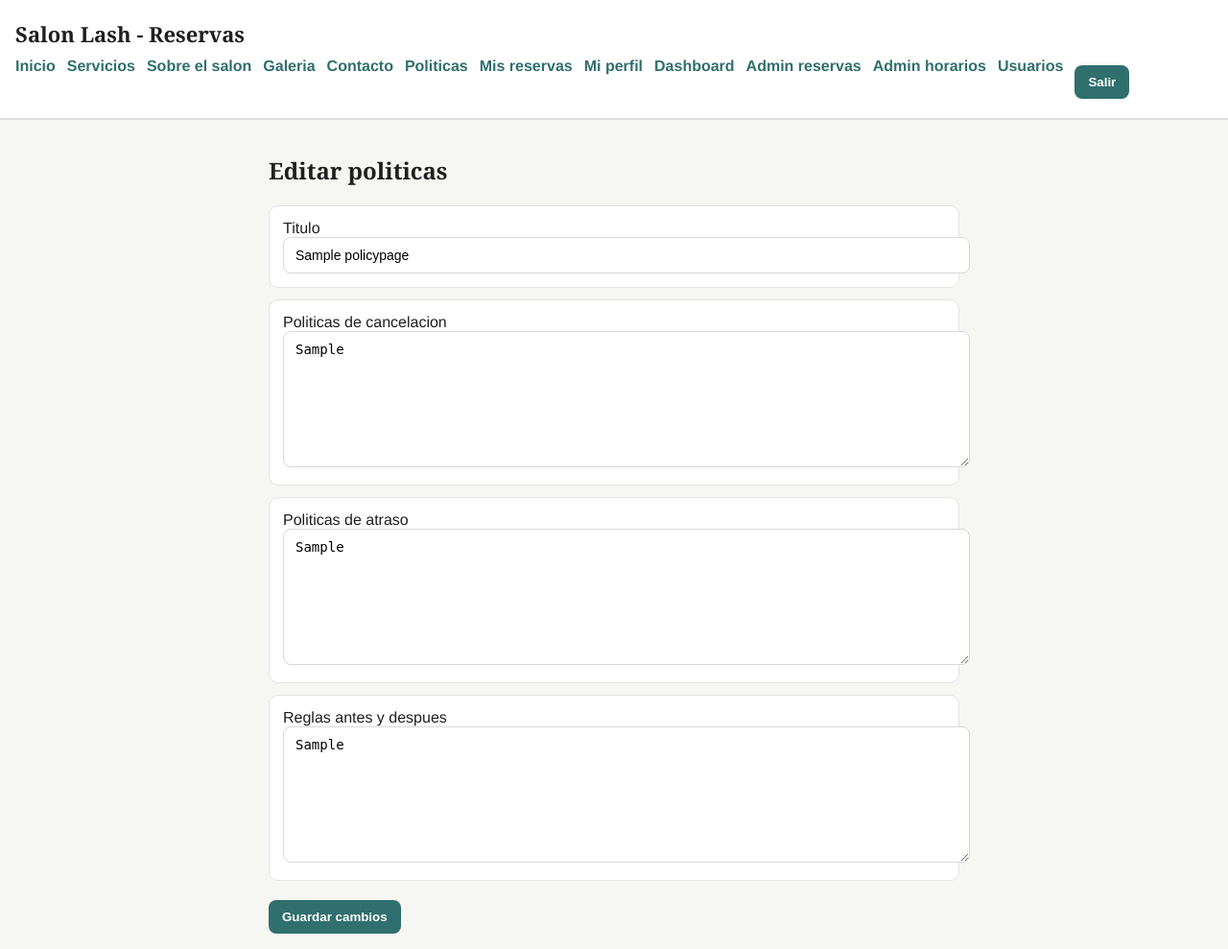
After one commit to KurtKuschS/appointment-booking-system, a Django app: page /policies/edit/ in a window 1280 px wide. The commit adds this page. Shown: the whole page at 96% size. Run offline with Django 5.2, Linux system fonts and the light colour scheme; a user stored in the database is signed in; tables that the repository leaves empty hold one stand-in row (values such as "Sample post").

Commit message:
add PolicyPage model, forms, views, and templates for policy management

```diff
--- a/pages/forms.py
+++ b/pages/forms.py
@@ -2,7 +2,7 @@ import re
 
 from django import forms
 
-from .models import AboutPage, AboutPhoto, ContactPage, GalleryPage, GalleryPhoto
+from .models import AboutPage, AboutPhoto, ContactPage, GalleryPage, GalleryPhoto, PolicyPage
 
 
 class AboutPageForm(forms.ModelForm):
@@ -101,3 +101,19 @@ class ContactPageForm(forms.ModelForm):
             return match.group(1)
 
         return value
+
+
+class PolicyPageForm(forms.ModelForm):
+    class Meta:
+        model = PolicyPage
+        fields = ("title", "cancellation", "lateness", "before_after")
+        widgets = {
+            "cancellation": forms.Textarea(attrs={"rows": 4}),
+            "lateness": forms.Textarea(attrs={"rows": 4}),
+            "before_after": forms.Textarea(attrs={"rows": 4}),
+        }
+
+    def __init__(self, *args, **kwargs):
+        super().__init__(*args, **kwargs)
+        for field_name in self.fields:
+            self.fields[field_name].widget.attrs.update({"class": "input"})
--- a/pages/models.py
+++ b/pages/models.py
@@ -60,3 +60,14 @@ class ContactPage(models.Model):
 
     def __str__(self) -> str:
         return self.title
+
+
+class PolicyPage(models.Model):
+    title = models.CharField(max_length=120, default="Politicas del salon")
+    cancellation = models.TextField(blank=True)
+    lateness = models.TextField(blank=True)
+    before_after = models.TextField(blank=True)
+    updated_at = models.DateTimeField(auto_now=True)
+
+    def __str__(self) -> str:
+        return self.title
--- a/pages/urls.py
+++ b/pages/urls.py
@@ -8,4 +8,6 @@ urlpatterns = [
     path("gallery/edit/", views.gallery_edit, name="gallery_edit"),
     path("contact/", views.contact, name="contact"),
     path("contact/edit/", views.contact_edit, name="contact_edit"),
+    path("policies/", views.policy, name="policy"),
+    path("policies/edit/", views.policy_edit, name="policy_edit"),
 ]
--- a/pages/views.py
+++ b/pages/views.py
@@ -6,8 +6,15 @@ from django.db.models import Max
 from django.forms import inlineformset_factory
 from django.shortcuts import redirect, render
 
-from .forms import AboutPageForm, AboutPhotoForm, ContactPageForm, GalleryPageForm, GalleryPhotoForm
-from .models import AboutPage, AboutPhoto, ContactPage, GalleryPage, GalleryPhoto
+from .forms import (
+    AboutPageForm,
+    AboutPhotoForm,
+    ContactPageForm,
+    GalleryPageForm,
+    GalleryPhotoForm,
+    PolicyPageForm,
+)
+from .models import AboutPage, AboutPhoto, ContactPage, GalleryPage, GalleryPhoto, PolicyPage
 
 logger = logging.getLogger(__name__)
 
@@ -119,3 +126,24 @@ def contact_edit(request):
         form = ContactPageForm(instance=contact_page)
 
     return render(request, "pages/contact_edit.html", {"form": form})
+
+
+def policy(request):
+    page = PolicyPage.objects.first()
+    return render(request, "policy.html", {"policy": page})
+
+
+@user_passes_test(_is_staff)
+def policy_edit(request):
+    policy_page, _ = PolicyPage.objects.get_or_create(id=1)
+
+    if request.method == "POST":
+        form = PolicyPageForm(request.POST, instance=policy_page)
+        if form.is_valid():
+            form.save()
+            messages.success(request, "Politicas actualizadas.")
+            return redirect("policy")
+    else:
+        form = PolicyPageForm(instance=policy_page)
+
+    return render(request, "pages/policy_edit.html", {"form": form})
--- a/templates/base.html
+++ b/templates/base.html
@@ -249,6 +249,10 @@
                 font-weight: 600;
             }
 
+            .policy-section {
+                margin-bottom: 16px;
+            }
+
             .about-list {
                 margin: 0;
                 padding-left: 18px;
@@ -366,6 +370,7 @@
         <a href="{% url 'about' %}">Sobre el salon</a>
         <a href="{% url 'gallery' %}">Galeria</a>
         <a href="{% url 'contact' %}">Contacto</a>
+        <a href="{% url 'policy' %}">Politicas</a>
         {% if user.is_authenticated %}
             <a href="{% url 'booking_list' %}">Mis reservas</a>
             <a href="{% url 'profile_edit' %}">Mi perfil</a>
--- /dev/null
+++ b/templates/pages/policy_edit.html
@@ -0,0 +1,37 @@
+{% extends "base.html" %}
+
+{% block title %}Editar politicas{% endblock %}
+
+{% block content %}
+    <h2>Editar politicas</h2>
+
+    <form method="post">
+        {% csrf_token %}
+
+        <div class="card">
+            <label>Titulo</label><br />
+            {{ form.title }}
+            {{ form.title.errors }}
+        </div>
+
+        <div class="card">
+            <label>Politicas de cancelacion</label><br />
+            {{ form.cancellation }}
+            {{ form.cancellation.errors }}
+        </div>
+
+        <div class="card">
+            <label>Politicas de atraso</label><br />
+            {{ form.lateness }}
+            {{ form.lateness.errors }}
+        </div>
+
+        <div class="card">
+            <label>Reglas antes y despues</label><br />
+            {{ form.before_after }}
+            {{ form.before_after.errors }}
+        </div>
+
+        <button type="submit">Guardar cambios</button>
+    </form>
+{% endblock %}
```
Also changed, not shown: pages/admin.py (+6 -1 lines), templates/policy.html (added, +26 -0 lines), pages/migrations/0005_policypage.py (added).
